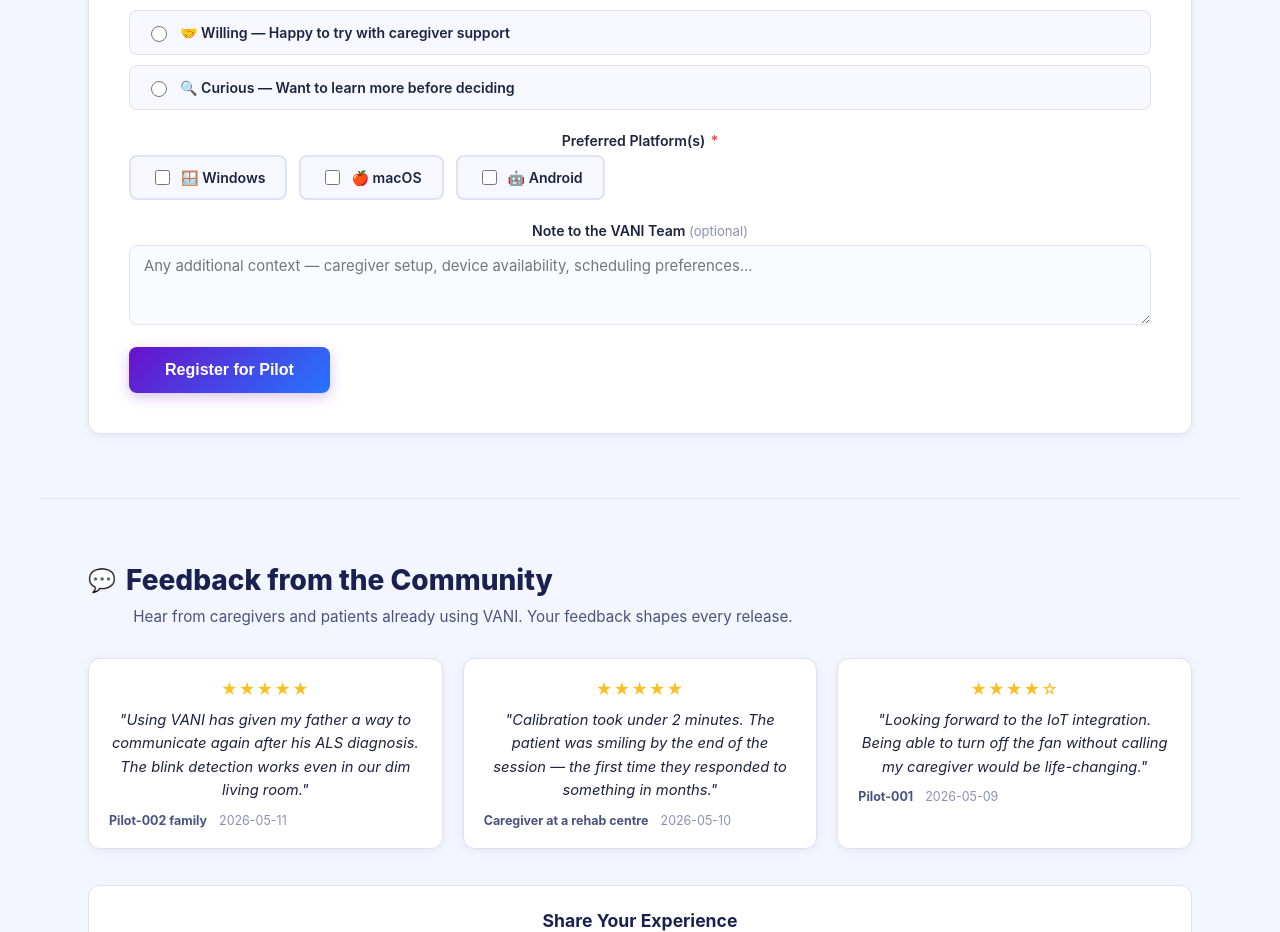
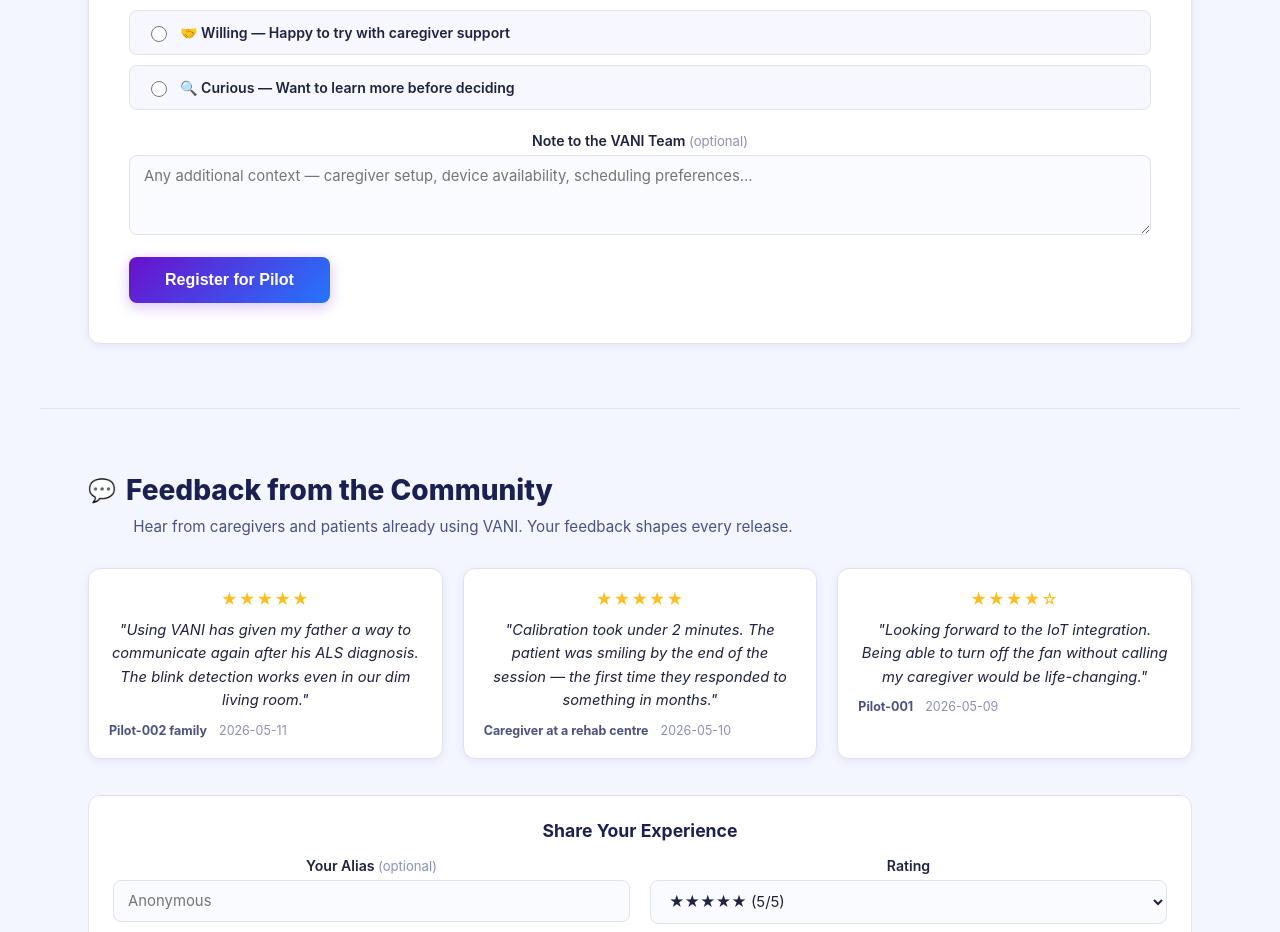
Before and after one commit to pavan-kumar-arepu/E2EMobileAppsSite, a React (Create React App) app: page /vanicore in a window 1280 px wide. Shown: the part 3420-4352 px from the top of the page. Built offline with nearby package versions, Linux system fonts and the light colour scheme.

Commit message:
Remove Preferred Platform field; update Android APK download link

```diff
--- a/src/components/Tabs/VaniCore/VaniCore.js
+++ b/src/components/Tabs/VaniCore/VaniCore.js
@@ -455,31 +455,6 @@
         </div>
 
         <div className="vc-field">
-          <label>Preferred Platform(s) <span className="vc-required">*</span></label>
-          <div className="vc-platform-group">
-            {BUILDS.map((b) => (
-              <label
-                key={b.id}
-                className={"vc-platform-item" + (form.platforms.includes(b.id) ? ' checked' : '')}
-              >
-                <input
-                  type="checkbox"
-                  checked={form.platforms.includes(b.id)}
-                  onChange={() => {
-                    const updated = form.platforms.includes(b.id)
-                      ? form.platforms.filter((p) => p !== b.id)
-                      : [...form.platforms, b.id];
-                    set('platforms', updated);
-                  }}
-                />
-                <span>{b.icon} {b.platform}</span>
-              </label>
-            ))}
-          </div>
-          {errors.platforms && <span className="vc-field-error">{errors.platforms}</span>}
-        </div>
-
-        <div className="vc-field">
           <label htmlFor="f-note">
             Note to the VANI Team <span className="vc-label-hint">(optional)</span>
           </label>
--- a/src/components/Tabs/VaniCore/VaniCoreConfig.js
+++ b/src/components/Tabs/VaniCore/VaniCoreConfig.js
@@ -53,7 +53,7 @@
     description: 'VaniCare for Android 8.0+ — Enable unknown sources before installing',
     ext: '.apk',
     filename: 'VaniCare-1.0.0-pilot.apk',
-    url: 'https://drive.google.com/file/d/1rMIG2aXksin1LdRlkrJtRQBeFoC5s8oz/view?usp=sharing',
+    url: 'https://drive.google.com/file/d/1zDYIiA7bFMuKFlZw8BYUaX-o4low9MsI/view?usp=sharing',
     version: '1.0.0-pilot',
     releaseDate: '2026-05-11',
     size: '~24 MB',
```
